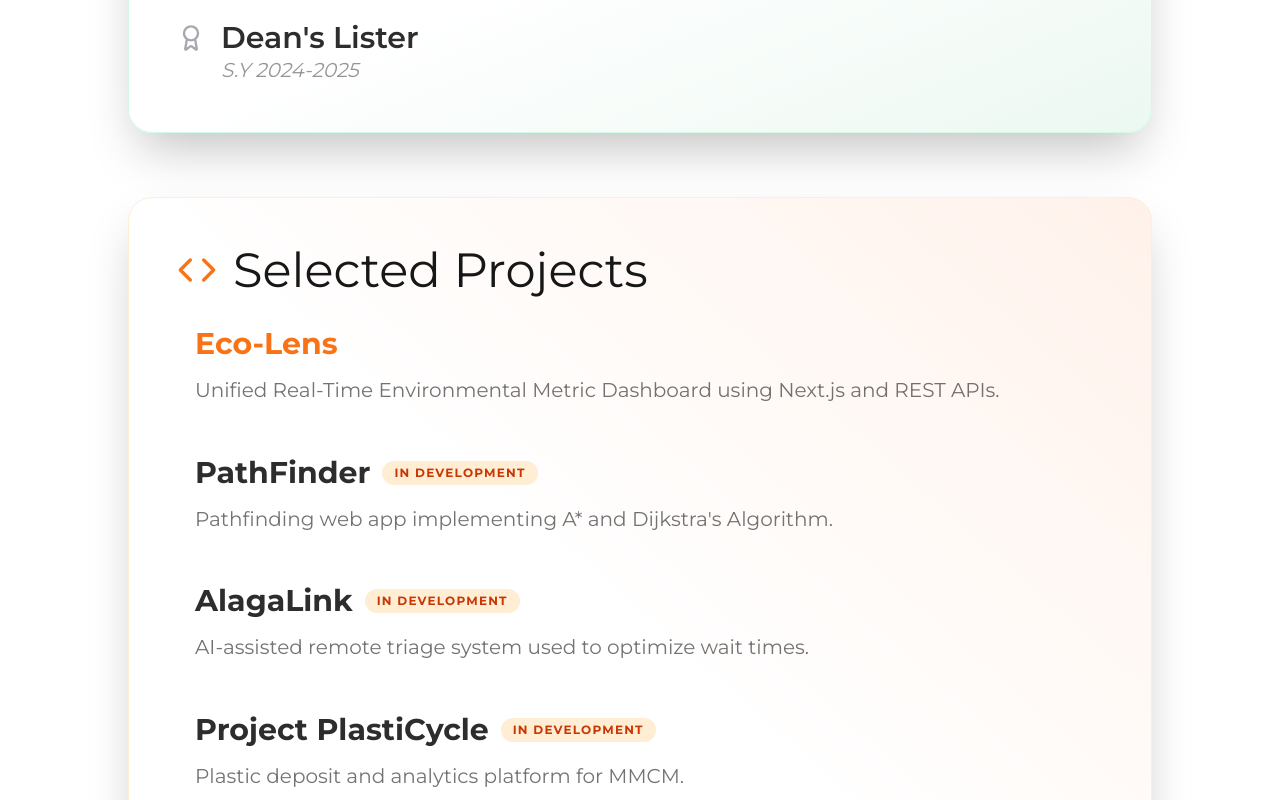
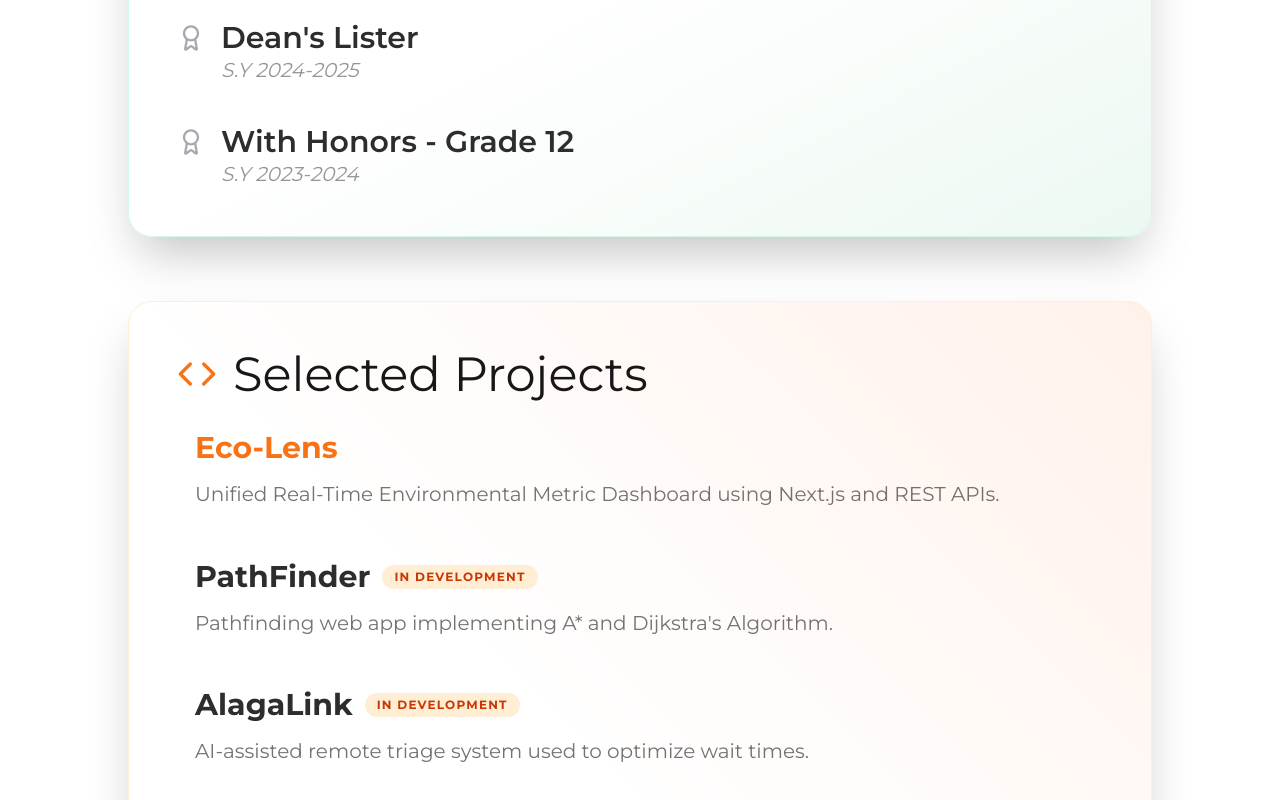
Before and after one commit to DLGAquilon/it103-fa1-portfolio, a Next.js app: page / in a window 1280 px wide. Shown: the part 980-1780 px from the top of the page. Built offline with nearby package versions, Linux system fonts and the light colour scheme.

Commit message:
added UI fix

```diff
--- a/app/page.js
+++ b/app/page.js
@@ -73,6 +73,13 @@ export default function Portfolio() {
                   <span className="text-base md:text-xl opacity-50 italic">S.Y 2024-2025</span>
                 </div>
               </li>
+              <li className="flex gap-4 items-start opacity-90">
+                <Award className="text-zinc-400 shrink-0 mt-1" size={28} />
+                <div className="flex flex-col">
+                  <span className="text-xl md:text-3xl font-semibold">With Honors - Grade 12</span>
+                  <span className="text-base md:text-xl opacity-50 italic">S.Y 2023-2024</span>
+                </div>
+              </li>
             </ul>
           </section>
 
@@ -87,9 +94,10 @@ export default function Portfolio() {
                 { title: "Eco-Lens", body: "Unified Real-Time Environmental Metric Dashboard using Next.js and REST APIs.", highlight: true },
                 { title: "PathFinder", body: "Pathfinding web app implementing A* and Dijkstra's Algorithm.", status: "In Development" },
                 { title: "AlagaLink", body: "AI-assisted remote triage system used to optimize wait times.", status: "In Development" },
-                { title: "Project PlastiCycle", body: "Plastic deposit and analytics platform for MMCM.", status: "In Development" },
+                { title: "Project PlastiCycle", body: "AI-assisted Plastic deposit and analytics platform for MMCM.", status: "In Development" },
                 { title: "TechnoHub", body: "C# based POS System for PC Peripherals." },
                 { title: "BancLite", body: "Offline Banking Simulation app in using Java." },
+                { title: "FilipiKnows", body: "A C++ Console-based Quiz Game about everything Filipino. "},
               ].map((proj, i) => (
                 <div key={i} className="group border-l-2 border-transparent hover:border-accent-orange pl-4 transition-all">
                   <div className="flex flex-wrap items-center gap-3">
```
